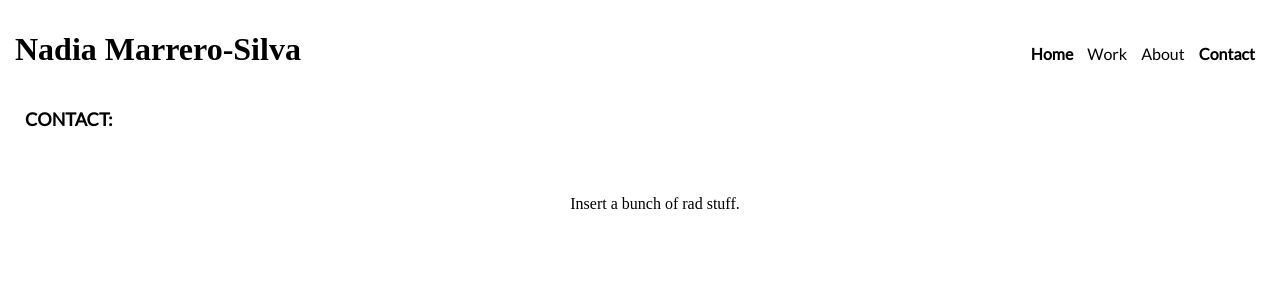
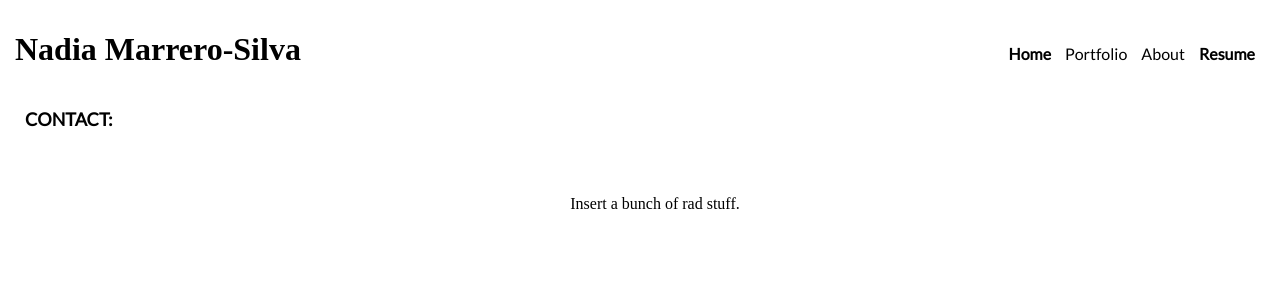
Before and after one commit to thepatronsaintofnobody/thepatronsaintofnobody.github.io, a Jekyll site: the page contact.html, which Jekyll copies as it is, in a window 1280 px wide. Shown: the top 300 px of the page. Built offline with Jekyll 4.4.1, drawn with Linux system fonts in a browser that asks for light colours; some web fonts are replaced.

Commit message:
Update contact.html

```diff
--- a/contact.html
+++ b/contact.html
@@ -20,9 +20,9 @@
 	<div class="nav">
       <ul>
         <li id="active"><a href="index.html"><b>Home</b></a></li>
-        <li id="active"><a href="work.html">Work</a></li>
+        <li id="active"><a href="work.html">Portfolio</a></li>
         <li id="active"><a href="about.html">About</a></li>
-	      <li id="active"><a href="contact.html"><strong>Contact</strong></a></li>
+	      <li id="active"><a href="contact.html"><strong>Resume</strong></a></li>
       </ul>
 	</div>
 </div>
```
